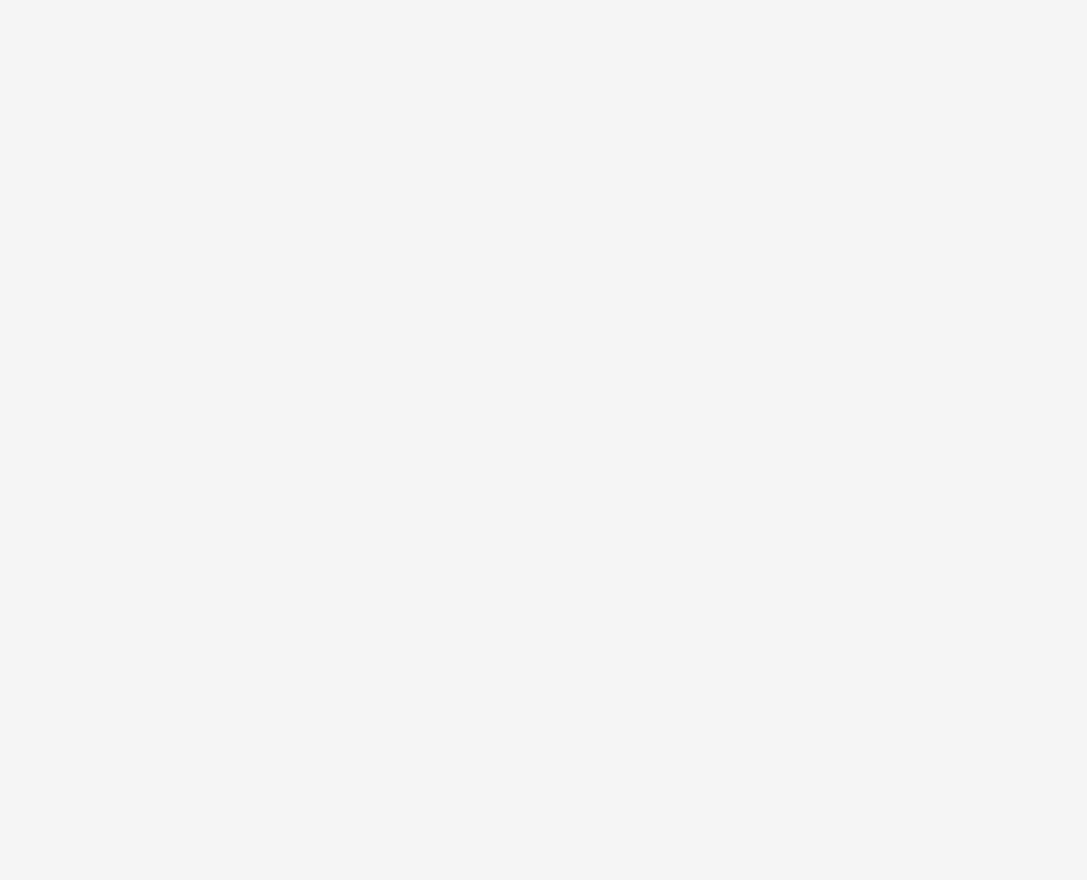
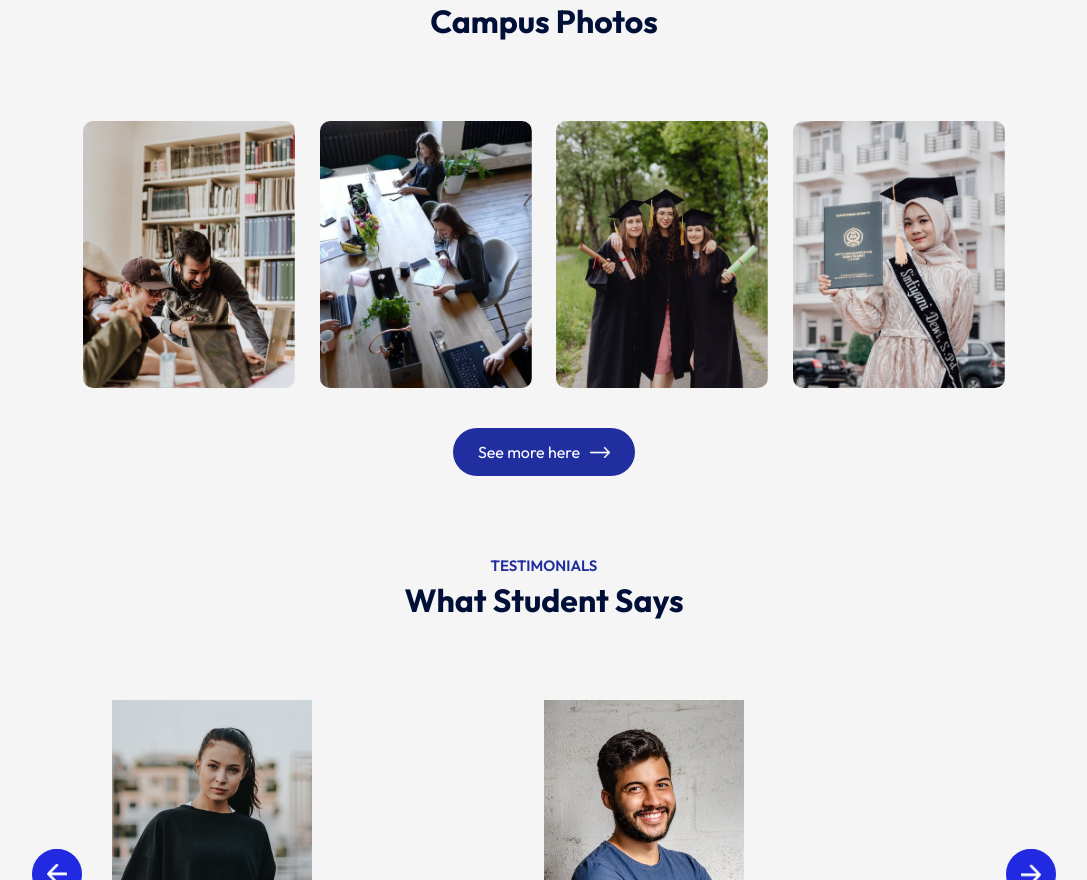
Before and after one commit to vickykumar30/React_Education-website, a React (Vite) app: page / in a window 1280 px wide. Shown: the part 1920-2800 px from the top of the page, without its empty margins (96-1183 px from the left). Before the commit the page ends 1897 px from the top, so only its background shows below. Built offline with nearby package versions, Linux system fonts and the light colour scheme; a web font is replaced by a local one.

Commit message:
campus and testimonials section push

```diff
--- a/src/App.jsx
+++ b/src/App.jsx
@@ -5,6 +5,8 @@
 import Programs from './Components/Programs/Programs'
 import Title from './Components/Title/Title'
 import About from './Components/About/About'
+import Campus from './Components/Campus/Campus'
+import Testimonials from './Components/Testimonials/Testimonials'
 
 const App = () => {
   return (
@@ -15,6 +17,10 @@
       <Title subTitle='Our Program' title='What We Offer'/>
      <Programs/>
      <About/>
+     <Title subTitle='GALLERY' title='Campus Photos'/>
+     <Campus/>
+     <Title subTitle='TESTIMONIALS' title='What Student Says'/>
+     <Testimonials/>
      </div>
     </div>
   )
--- /dev/null
+++ b/src/Components/Campus/Campus.css
@@ -0,0 +1,17 @@
+.campus{
+    margin: 80px auto;
+    width: 90%;
+    text-align: center;
+}
+
+.gallery{
+    display: flex;
+    align-items: center;
+    justify-content: space-between;
+    margin-bottom: 40px;
+}
+
+.gallery img{
+    width: 23%;
+    border-radius: 10px;
+}
--- /dev/null
+++ b/src/Components/Campus/Campus.jsx
@@ -0,0 +1,23 @@
+import React from 'react'
+import './Campus.css'
+import gallery_1 from '../../assets/gallery-1.png'
+import gallery_2 from '../../assets/gallery-2.png'
+import gallery_3 from '../../assets/gallery-3.png'
+import gallery_4 from '../../assets/gallery-4.png'
+import white_arrow from '../../assets/white-arrow.png'
+
+const Campus = () => {
+  return (
+    <div className='campus'>
+      <div className="gallery">
+        <img src={gallery_1} alt="" />
+        <img src={gallery_2} alt="" />
+        <img src={gallery_3} alt="" />
+        <img src={gallery_4} alt="" />
+      </div>
+      <button className='btn dark-btn'>See more here <img src={white_arrow} alt="" /></button>
+    </div>
+  )
+}
+
+export default Campus
--- a/src/Components/Navbar/Navbar.jsx
+++ b/src/Components/Navbar/Navbar.jsx
@@ -1,10 +1,18 @@
-import React from 'react'
+import React, { useEffect, useState } from 'react'
 import './Navbar.css'
 import logo from '../../assets/logo.png'
 
 const Navbar = () => {
+
+  const [sticky, setSticky] = useState(false);
+
+  useEffect(()=>{
+     window.addEventListener('scroll',()=>{
+        window.scrollY > 50 ? setSticky(true) : setSticky(false);
+     })
+  },[])
   return (
-   <nav className='container dark-nav'>
+   <nav className={`container ${sticky? 'dark-nav': ''}`}>
     <img src={logo} alt="" className='logo' />
     <ul>
         <li>Home</li>
--- /dev/null
+++ b/src/Components/Testimonials/Testimonials.css
@@ -0,0 +1,33 @@
+.testimonials{
+    margin: 80px auto;
+    padding: 0 80px;
+    position: relative;
+}
+
+.next-btn, .back-btn{
+    position: absolute;
+    top: 50%;
+    right: 0;
+    transform: translateY(-50%);
+    padding: 15px;
+    border-radius: 50%;
+    cursor: pointer;
+    width: 50px;
+    background: #212ae0;
+}
+
+.back-btn{
+    right: auto;
+    left: 0;
+}
+
+.slider{
+    overflow: hidden;
+}
+
+.slider ul{
+    display: flex;
+    width: 200%;
+    overflow-x: hidden;
+    transition: 0.5s;
+}
--- /dev/null
+++ b/src/Components/Testimonials/Testimonials.jsx
@@ -0,0 +1,86 @@
+import React from 'react'
+import './Testimonials.css'
+import next_icon from '../../assets/next-icon.png'
+import back_icon from '../../assets/back-icon.png'
+import user_1 from '../../assets/user-1.png'
+import user_2 from '../../assets/user-2.png'
+import user_3 from '../../assets/user-3.png'
+import user_4 from '../../assets/user-4.png'
+// import user_5 from '../../assets/user-5.png'
+
+const Testimonials = () => {
+    return (
+        <div className='testimonials'>
+            <img src={next_icon} alt="" className='next-btn' />
+            <img src={back_icon} alt="" className='back-btn' />
+            <div className="slider">
+                <ul>
+                    <li>
+                        <div className="slide">
+                            <div className="user-info">
+                                <img src={user_1} alt="" />
+                                <div>
+                                    <h3>William Jacson</h3>
+                                    <span>Edusity, USA</span>
+                                </div>
+                            </div>
+                            <p>The Best Job Oriented Courses · Trusted Name in the Field of Education, Learning,
+                                & Skill Development · Pick a course to get started your study
+                                · Build your Career ...Edusity is a trademarked, patent-pending online education platform that allows for real-time classroom teaching, monitoring etc.
+                            </p>
+                        </div>
+                    </li>
+                    <li>
+                        <div className="slide">
+                            <div className="user-info">
+                                <img src={user_2} alt="" />
+                                <div>
+                                    <h3>William Jacson</h3>
+                                    <span>Edusity, USA</span>
+                                </div>
+                            </div>
+                            <p>The Best Job Oriented Courses · Trusted Name in the Field of Education, Learning,
+                                & Skill Development · Pick a course to get started your study
+                                · Build your Career ...Edusity is a trademarked, patent-pending online education platform that allows for real-time classroom teaching, monitoring etc.
+                            </p>
+                        </div>
+                    </li>
+                    <li>
+                        <div className="slide">
+                            <div className="user-info">
+                                <img src={user_3} alt="" />
+                                <div>
+                                    <h3>William Jacson</h3>
+                                    <span>Edusity, USA</span>
+                                </div>
+                            </div>
+                            <p>The Best Job Oriented Courses · Trusted Name in the Field of Education, Learning,
+                                & Skill Development · Pick a course to get started your study
+                                · Build your Career ...Edusity is a trademarked, patent-pending online education platform that allows for real-time classroom teaching, monitoring etc.
+                            </p>
+                        </div>
+                    </li>
+                    <li>
+                        <div className="slide">
+                            <div className="user-info">
+                                <img src={user_4} alt="" />
+                                <div>
+                                    <h3>William Jacson</h3>
+                                    <span>Edusity, USA</span>
+                                </div>
+                            </div>
+                            <p>The Best Job Oriented Courses · Trusted Name in the Field of Education, Learning,
+                                & Skill Development · Pick a course to get started your study
+                                · Build your Career ...Edusity is a trademarked, patent-pending online education platform that allows for real-time classroom teaching, monitoring etc.
+                            </p>
+                        </div>
+                    </li>
+                </ul>
+            </div>
+
+
+        </div>
+    )
+}
+
+export default Testimonials
--- a/src/index.css
+++ b/src/index.css
@@ -42,3 +42,8 @@
   width: 20px;
   margin-left: 10px;
 }
+
+.btn.dark-btn{
+  background: #212ea0;
+  color: #fff;
+}
```
